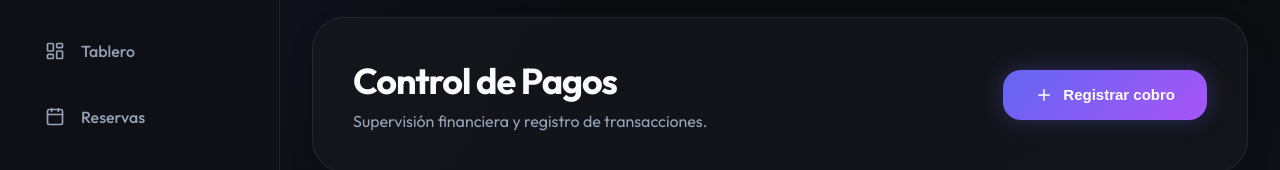
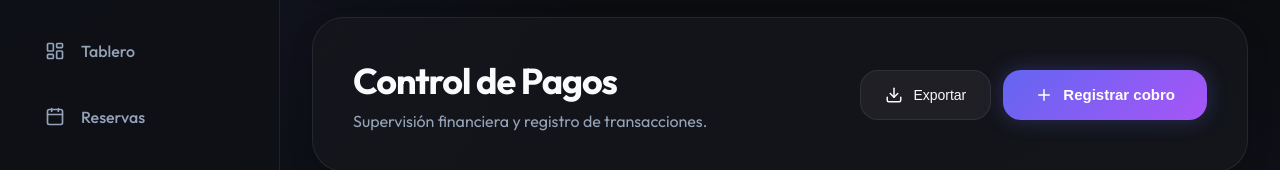
Before and after one commit to Alexxalataaa/bookings_frontend, a Next.js app: page /payments in a window 1280 px wide. Shown: the part 161-331 px from the top of the page. Built offline with nearby package versions, Linux system fonts and the light colour scheme; no server answers; sample sign-in values are in the browser's storage.

Commit message:
feat: add CSV export functionality for payments

```diff
--- a/app/(admin)/payments/PaymentsClient.tsx
+++ b/app/(admin)/payments/PaymentsClient.tsx
@@ -16,7 +16,8 @@ import {
   CreditCard,
   Banknote,
   Smartphone,
-  Send
+  Send,
+  Download
 } from "lucide-react";
 import { motion, AnimatePresence } from "framer-motion";
 
@@ -160,6 +161,35 @@ export default function PaymentsClient() {
     }
   }
 
+  const handleExport = () => {
+    if (payments.length === 0) return;
+
+    const headers = ["ID", "Cliente", "Comercio", "Importe", "Método", "Fecha", "Estado"];
+    const rows = payments.map(p => [
+      p.id,
+      p.clientName,
+      p.businessName,
+      p.amount,
+      p.method,
+      p.date,
+      p.status === "paid" ? "Pagado" : "Pendiente"
+    ]);
+
+    const csvContent = [
+      headers.join(";"),
+      ...rows.map(row => row.map(cell => `"${cell}"`).join(";"))
+    ].join("\n");
+
+    const blob = new Blob(["\uFEFF" + csvContent], { type: "text/csv;charset=utf-8;" });
+    const url = URL.createObjectURL(blob);
+    const link = document.createElement("a");
+    link.href = url;
+    link.setAttribute("download", `cobros_${new Date().toISOString().split("T")[0]}.csv`);
+    document.body.appendChild(link);
+    link.click();
+    document.body.removeChild(link);
+  };
+
   if (initialLoading) {
     return (
       <div style={{ padding: "40px", textAlign: "center", color: "var(--text-muted)" }}>
@@ -181,6 +211,15 @@ export default function PaymentsClient() {
           <p>Supervisión financiera y registro de transacciones.</p>
         </div>
 
+        <div style={{ display: "flex", gap: "12px" }}>
+          <button
+            className="secondary-btn"
+            type="button"
+            onClick={handleExport}
+          >
+            <Download size={18} />
+            <span>Exportar</span>
+          </button>
           <button
             className="primary-btn"
             type="button"
@@ -189,6 +228,7 @@ export default function PaymentsClient() {
             <Plus size={18} />
             <span>Registrar cobro</span>
           </button>
+        </div>
       </motion.section>
 
       <section className="kpi-grid">
```
Lines whose indentation alone changed are shown as unchanged.
